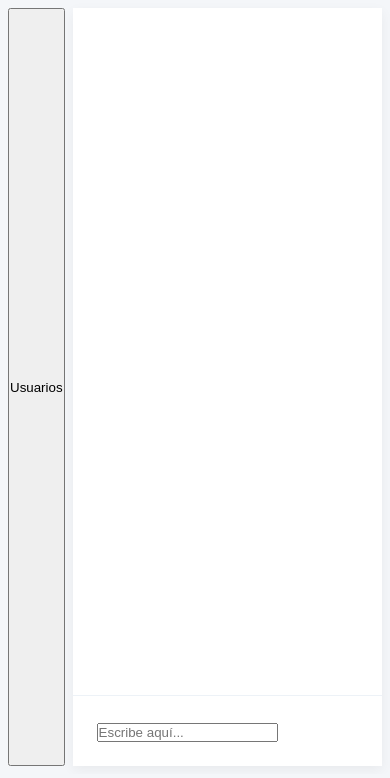
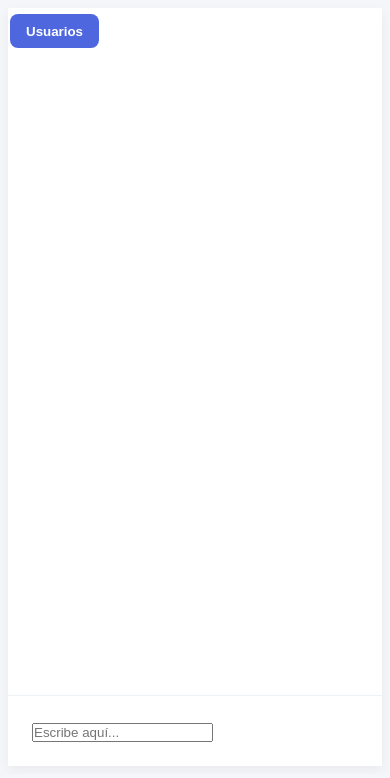
Before and after one commit to steven030/Web_chat, a Flask app: page /chat_user in a window 390 px wide. Shown: the part 66-844 px from the top of the page. Run offline with Flask 3, Linux system fonts and the light colour scheme; the visitor is signed in with stand-in values (Sample User, id 1); data that the repository does not hold is empty; some libraries are stand-ins or nearby versions.

Commit message:
Update chat_style.css

```diff
--- a/static/css/chat_style.css
+++ b/static/css/chat_style.css
@@ -74,3 +74,33 @@ html, body {
     #contact-list { display: none; } /* Ocultar lista en móviles */
     #message { border-radius: 0; }
 }
+
+/* --- CSS Adicional --- */
+#toggle-users {
+    display: none; /* Oculto por defecto en PC */
+    position: fixed;
+    top: 80px;
+    left: 10px;
+    z-index: 3000; /* Asegura que esté por encima de todo */
+    padding: 0.6rem 1rem;
+    background: #4e67df;
+    color: white;
+    border: none;
+    border-radius: 8px;
+    cursor: pointer;
+    font-weight: bold;
+}
+
+@media (max-width: 768px) {
+    #toggle-users { display: block; } /* Visible solo en móvil */
+
+    #contact-list {
+        display: none; /* Oculto inicialmente en móvil */
+        position: fixed;
+        top: 0; left: 0;
+        width: 100%; height: 100%;
+        z-index: 2000;
+        border-radius: 0;
+        padding-top: 4rem; /* Espacio para que no choque con el header */
+    }
+}
```
